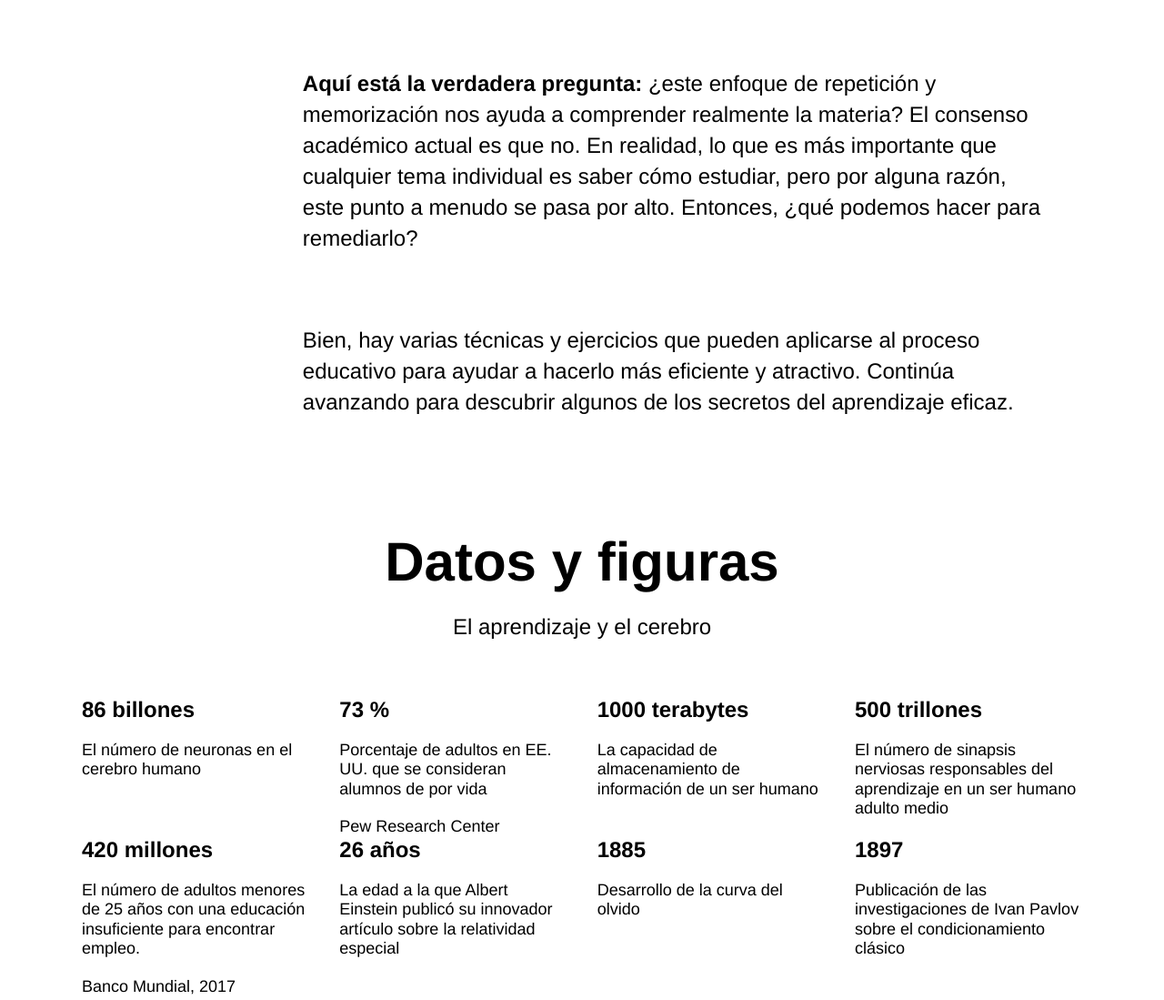
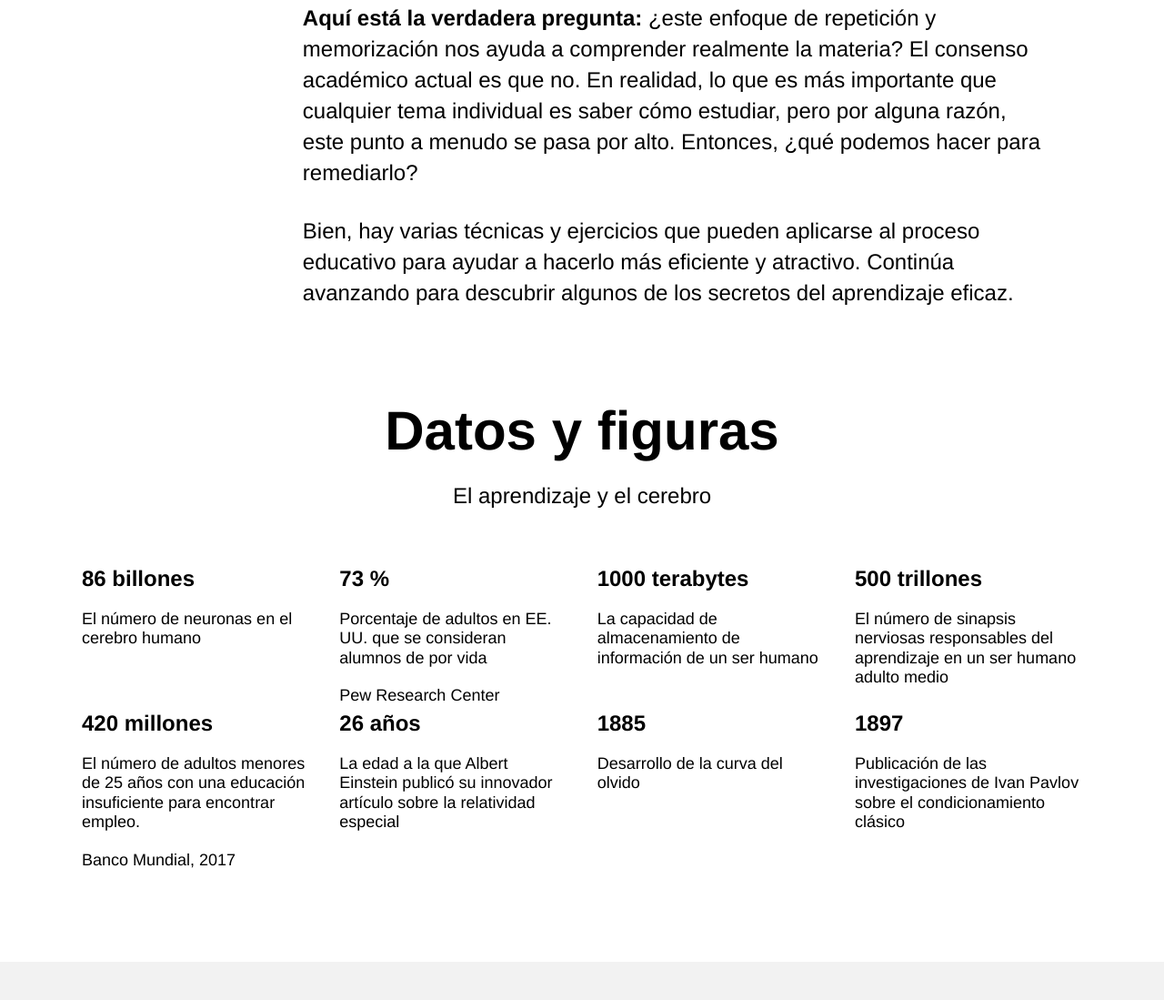
Before and after one commit to waiver10/web_project_1_es, a plain HTML site: page index.html in a window 1280 px wide. Shown: the part 1087-2186 px from the top of the page at 91% size. Drawn offline with Linux system fonts and the light colour scheme.

Commit message:
cambios menores

```diff
--- a/styles/style.css
+++ b/styles/style.css
@@ -113,6 +113,7 @@
   line-height: 34px;
   font-size: 24px;
   font-weight: normal;
+  margin: 0;
 }
 
 /*p:nth-child(1) {
@@ -153,10 +154,12 @@
 }
 
 .table {
-  border-spacing: 10px 5px;/*agregado*/
+  /*border-spacing: 10px 5px;*//*agregado*/
+  grid-row-gap: 5px;
   width: 1100px;
   padding: 0;
   margin-top: 60px;
+  margin-bottom: 0;
   /*margin: 0 auto 0 auto;*/
   list-style: none;
   display: flex;
```
